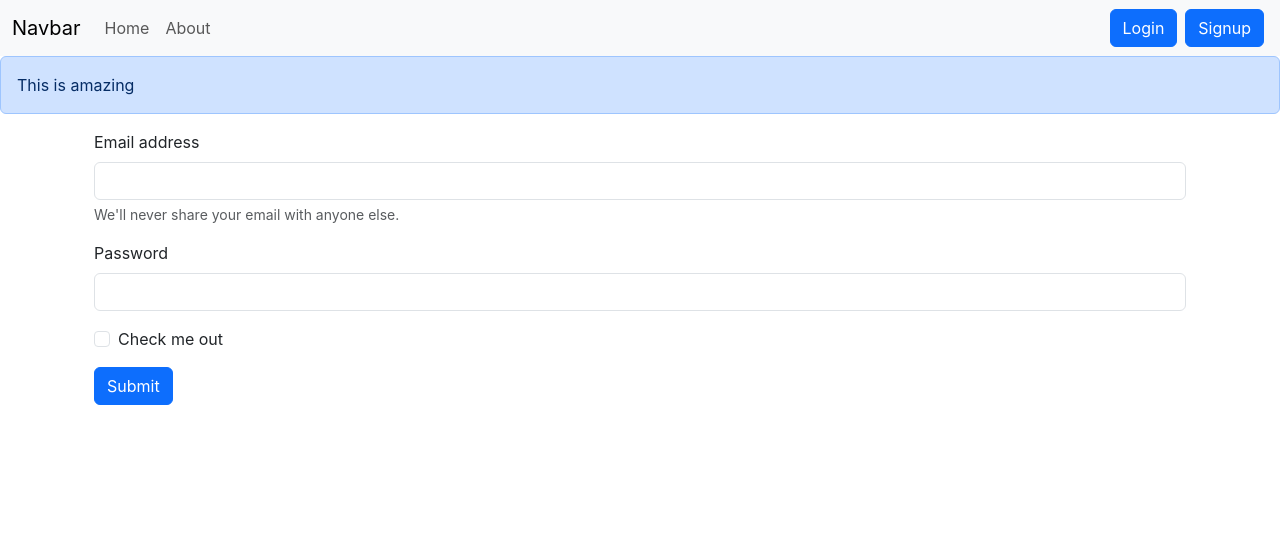
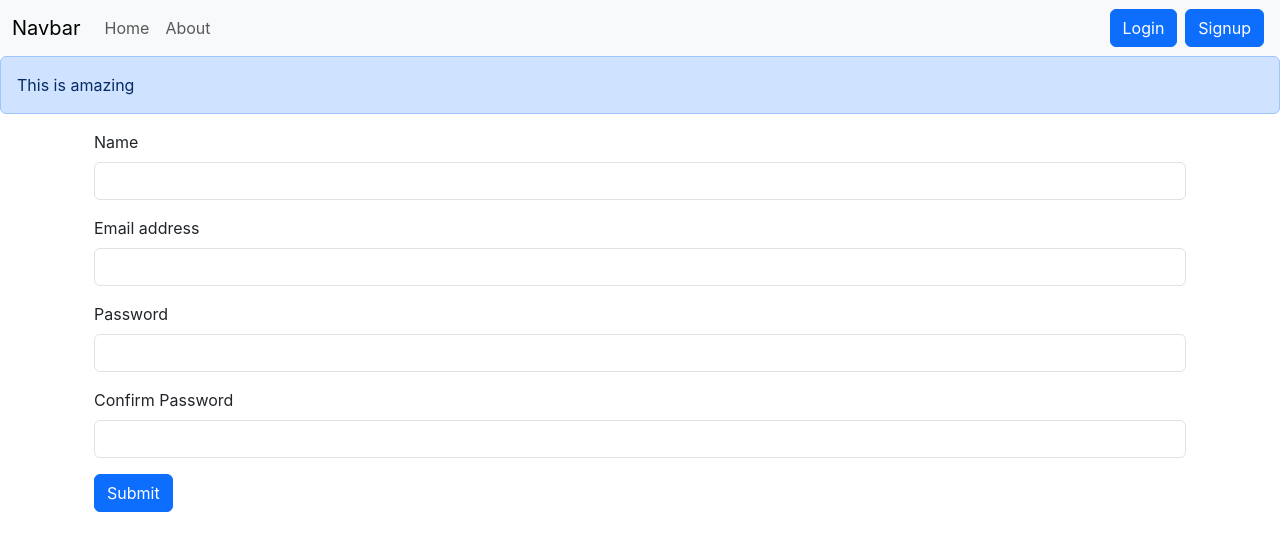
Before and after one commit to yashsvi1010/ynotebook, a React (Create React App) app: page /signup in a window 1280 px wide. Shown: the top 550 px of the page. Built offline with nearby package versions, Linux system fonts and the light colour scheme.

Commit message:
adding signup

```diff
--- a/src/Component/Login.js
+++ b/src/Component/Login.js
@@ -20,13 +20,10 @@
     });
     const json = await response.json();
     console.log(json);
-    if (json.success) {
-      // Save the auth token and redirect
-      localStorage.setItem("token", json.authtoken);
-      history("/");
-    } else {
-      alert("Invalid credentials");
-    }
+
+    // Save the auth token and redirect
+    localStorage.setItem("token", json.authtoken);
+    history("/");
   };
 
   const onChange = (e) => {
--- a/src/Component/Signup.js
+++ b/src/Component/Signup.js
@@ -1,43 +1,104 @@
-import React from "react";
+import React, { useState } from "react";
+import { useNavigate } from "react-router-dom";
 
 const Signup = () => {
+  const [credentials, setCredentials] = useState({
+    name: "",
+    email: "",
+    password: "",
+    cpassword: "",
+  });
+
+  let history = useNavigate();
+
+  const handleSubmit = async (e) => {
+    e.preventDefault();
+
+    const { name, email, password } = credentials;
+    const response = await fetch("http://localhost:5000/api/auth/createuser", {
+      method: "POST",
+      headers: {
+        "Content-Type": "application/json",
+      },
+      body: JSON.stringify({
+        name,
+        email,
+        password,
+      }),
+    });
+    const json = await response.json();
+    console.log(json);
+    if (json.success) {
+      // Save the auth token and redirect
+      localStorage.setItem("token", json.authtoken);
+      history("/");
+    } else {
+      alert("Invalid credentials");
+    }
+  };
+
+  const onChange = (e) => {
+    setCredentials({ ...credentials, [e.target.name]: e.target.value });
+  };
+
   return (
     <div className="container">
-      <form>
+      <form onSubmit={handleSubmit}>
         <div className="mb-3">
-          <label htmlFor="exampleInputEmail1" className="form-label">
+          <label htmlFor="name" className="form-label">
+            Name
+          </label>
+          <input
+            type="text"
+            className="form-control"
+            id="name"
+            name="name"
+            onChange={onChange}
+            aria-describedby="emailHelp"
+          />
+        </div>
+        <div className="mb-3">
+          <label htmlFor="email" className="form-label">
             Email address
           </label>
           <input
             type="email"
             className="form-control"
-            id="exampleInputEmail1"
+            id="email"
+            name="email"
+            onChange={onChange}
             aria-describedby="emailHelp"
           />
-          <div id="emailHelp" className="form-text">
-            We'll never share your email with anyone else.
-          </div>
         </div>
         <div className="mb-3">
-          <label htmlFor="exampleInputPassword1" className="form-label">
+          <label htmlFor="password" className="form-label">
             Password
           </label>
           <input
             type="password"
             className="form-control"
-            id="exampleInputPassword1"
+            id="password"
+            name="password"
+            onChange={onChange}
+            minLength={5}
+            required
           />
         </div>
-        <div className="mb-3 form-check">
+        <div className="mb-3">
+          <label htmlFor="password" className="form-label">
+            Confirm Password
+          </label>
           <input
-            type="checkbox"
-            className="form-check-input"
-            id="exampleCheck1"
+            type="cpassword"
+            className="form-control"
+            id="cpassword"
+            name="cpassword"
+            onChange={onChange}
+            minLength={5}
+            required
           />
-          <label className="form-check-label" htmlFor="exampleCheck1">
-            Check me out
-          </label>
         </div>
+
         <button type="submit" className="btn btn-primary">
           Submit
         </button>
```
Also changed, not shown: 2 other files (tests, documents, lock files or other folders).
